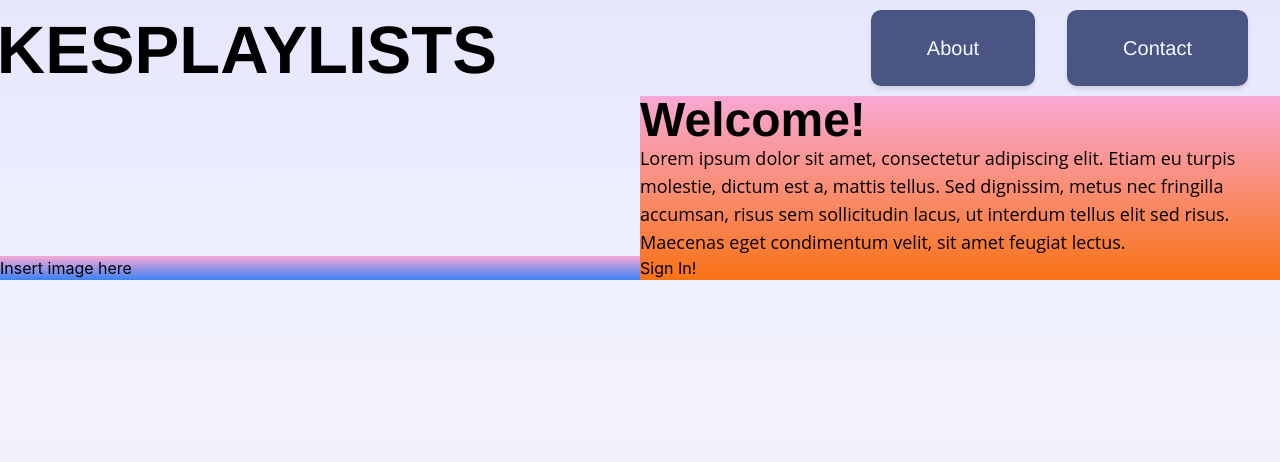
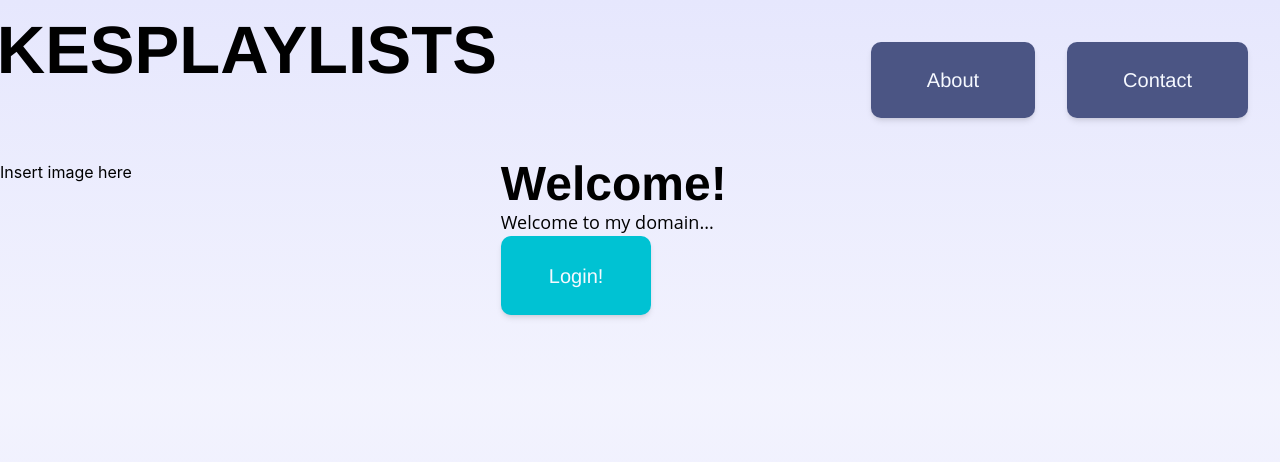
Before and after one commit to VikeLabs/spotify-playlist, a React (Create React App) app in the folder frontend-test/frontend/: page / in a window 1280 px wide. Shown: the top 462 px of the page. Built offline with nearby package versions, Linux system fonts and the light colour scheme.

Commit message:
Update App.js/tailwind.config.js
- Updated body content's button
- Change div items into flexbox because trying to modify the sizes using pure width/height takes too much brain power (investigate)

```diff
--- a/frontend-test/frontend/src/App.js
+++ b/frontend-test/frontend/src/App.js
@@ -7,15 +7,12 @@ import './App.css';
 function App() {
   return (
     // Background
-    <div className='w-full h-screen bg-gradient-to-b from-[#E6E7FD]  via-[#E6E7FD7D] to-[#E6E7FD]'>
-      {/* Navbar header */}
-     <nav className='flex flex-row font-medium w-screen h-[12vh]'>
-
+    <div className='w-full h-screen bg-gradient-to-b from-[#E6E7FD]  via-[#E6E7FD7D] to-[#E6E7FD] flex flex-col'>
+     <div className='flex flex-row font-medium w-full h-1/4'>
 
         <div className='h-full grow-[2] block text-center ml-[-10rem]'>
           <h1 className='font-bold text-[67px] font-header'>VIKESPLAYLISTS</h1>
         </div>
-
 
         <div className='h-full grow-[3] flex justify-end items-center'>
           <div className='flex'>
@@ -32,36 +29,26 @@ function App() {
             </ul>
           </div>
         </div>
-      </nav>
-
-      {/* <nav className=' w-full flex justify-end items-center font-bold h-[7vh] '>
-          <div className='flex mr-8'>
-              <ul>
-                {NavItems.map((item, index) => {
-                    return(
-                      <li key={index} className='inline-block'>
-                          <a className='block text-xl p-1 py-2 px-2 mr-8 bg-[#4B5584] text-[35px] rounded hover:bg-gray-400 shadow-md' href={item.url}>
-                            {item.title}
-                          </a>
-                      </li>
-                    )
-                })}
-              </ul>
-          </div>
-      </nav> */}
+      </div>
 
 
-      <div className='w-full'>
-        <div className='w-6/12 h-6/12 bg-gradient-to-b from-pink-300 to-blue-500 inline-block'>
+      <div className='flex flex-row justify-stretch w-full h-full'>
+        <div className='grow-[2]'>
           <h1>Insert image here</h1>
         </div>
-        <div className='w-6/12 h-6/12 bg-gradient-to-b from-pink-300 to-orange-500 inline-block'>
+        <div className='grow-[3]'>
             <div className='my-0 mx-auto'>
               <h1 className='text-5xl font-bold font-header'>Welcome!</h1>
               <p className='text-lg font-body'>
-                Lorem ipsum dolor sit amet, consectetur adipiscing elit. Etiam eu turpis molestie, dictum est a, mattis tellus. Sed dignissim, metus nec fringilla accumsan, risus sem sollicitudin lacus, ut interdum tellus elit sed risus. Maecenas eget condimentum velit, sit amet feugiat lectus.
+                Welcome to my domain...
               </p>
-              <div><a href ='https://www.lttstore.com'>Sign In!</a></div>
+              <ul>
+                <li className='inline-block content-center'>
+                  <a className='block text-xl text-[#F6F9FF] p-1 py-[1.6rem] px-[3rem] bg-[#00C2D3] text-[41px] font-normal font-button rounded-[10px] hover:bg-[#4B5584] shadow-md font-header'>
+                    Login!
+                  </a>
+                </li>
+              </ul>
             </div>
         </div>
       </div>
--- a/frontend-test/frontend/tailwind.config.js
+++ b/frontend-test/frontend/tailwind.config.js
@@ -5,6 +5,7 @@ module.exports = {
     fontFamily:{
       header:['Helvetica', 'Arial', 'sans-serif'],
       body:['Open Sans', 'Arial', 'sans-serif'],
+      button:['Inter', 'Open Sans', 'Arial']
     },
     extend: {},
   },
```
